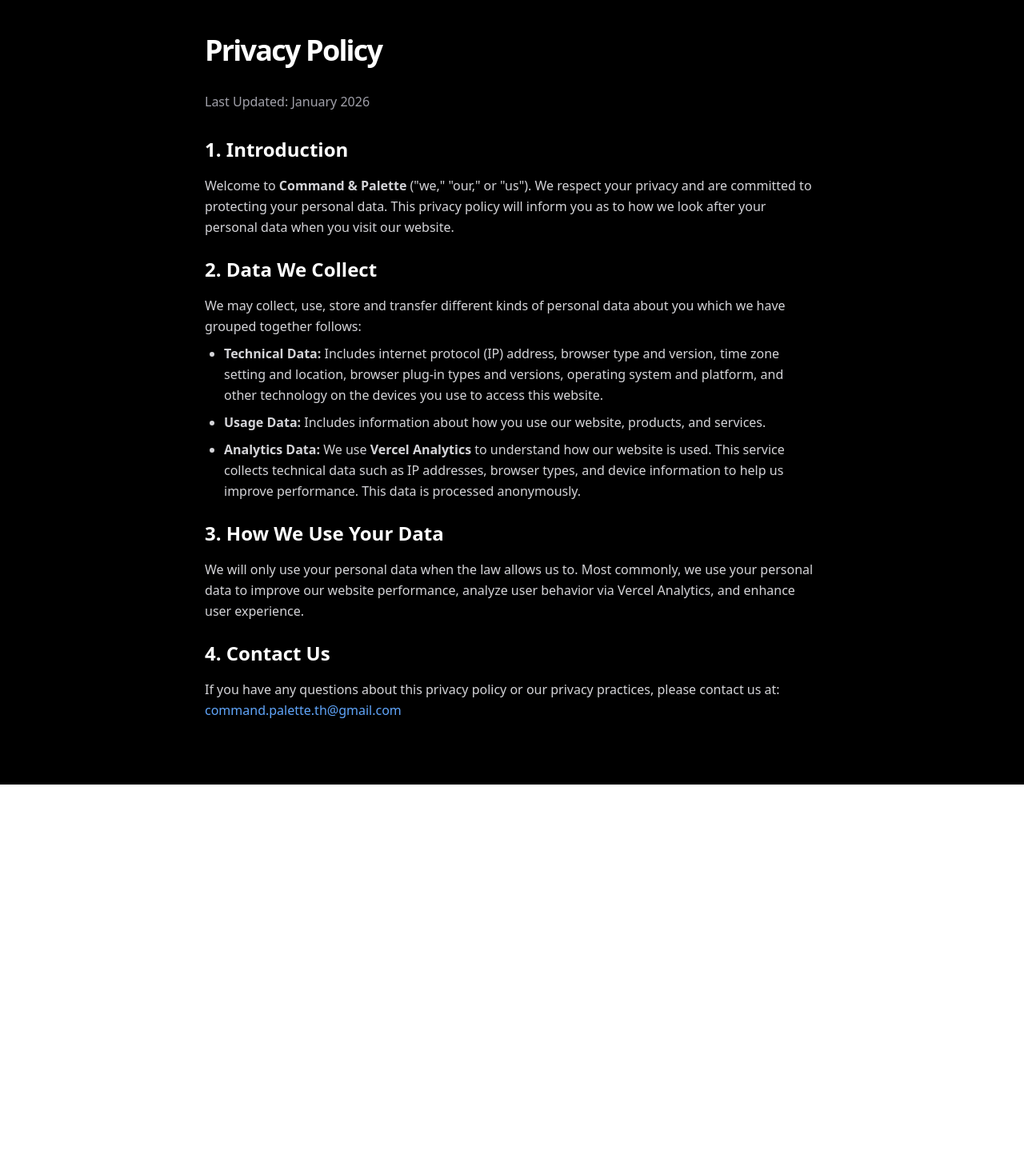
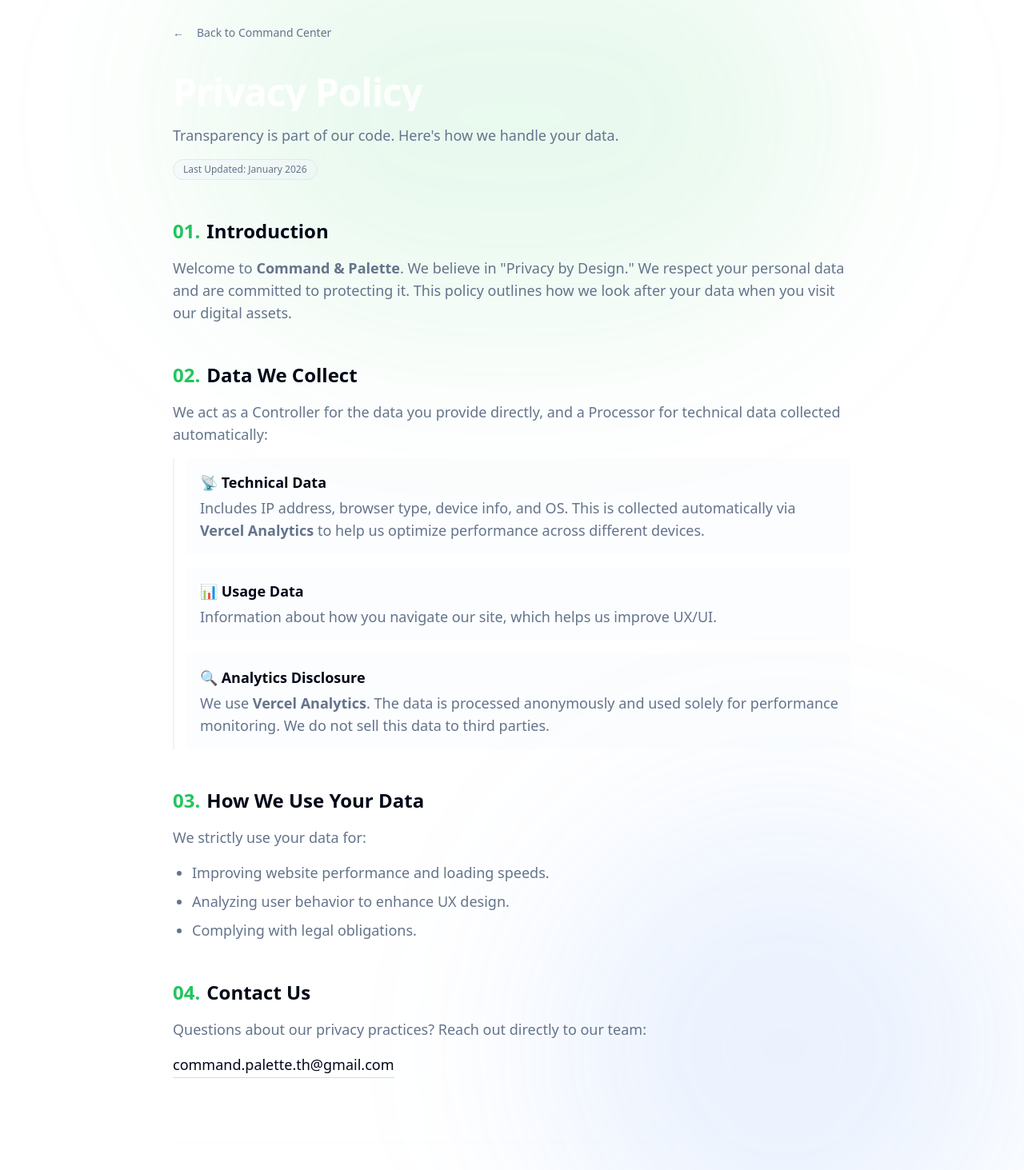
Before and after one commit to commandpaletteth/command-palette-web, a Next.js app: page /privacy in a window 1280 px wide. Shown: the part 105-1568 px from the top of the page at 80% size. Before the commit the page ends 1086 px from the top, so only its background shows below. Built offline with nearby package versions, Linux system fonts and the light colour scheme.

Commit message:
Enhance Privacy page design to match brand identity

```diff
--- a/app/privacy/page.tsx
+++ b/app/privacy/page.tsx
@@ -9,50 +9,98 @@ export const metadata: Metadata = {
 
 export default function PrivacyPage() {
   return (
-    <div className="min-h-screen bg-black text-white p-8 md:p-20 font-sans">
-      <div className="max-w-3xl mx-auto space-y-8">
-        <Link href="/">
-          <Button variant="ghost" className="pl-0 text-zinc-400 hover:text-white">
-            ← Back to Home
-          </Button>
-        </Link>
+    <div className="min-h-screen bg-background text-foreground relative overflow-hidden font-sans">
+      {/* Background Gradients (ให้ดูมีมิติเหมือนหน้าแรก) */}
+      <div className="absolute top-0 left-1/2 -translate-x-1/2 w-[800px] h-[500px] bg-green-500/10 blur-[120px] rounded-full pointer-events-none" />
+      <div className="absolute bottom-0 right-0 w-[600px] h-[600px] bg-blue-500/10 blur-[120px] rounded-full pointer-events-none" />
 
-        <h1 className="text-4xl font-bold tracking-tighter">Privacy Policy</h1>
-        <p className="text-zinc-400">Last Updated: January 2026</p>
+      <div className="relative max-w-4xl mx-auto px-6 py-20 md:py-32">
+        {/* Header Section */}
+        <div className="mb-12">
+          <Link href="/">
+            <Button variant="ghost" className="pl-0 text-muted-foreground hover:text-primary mb-8 group">
+              <span className="mr-2 group-hover:-translate-x-1 transition-transform">←</span>
+              Back to Command Center
+            </Button>
+          </Link>
 
-        <div className="space-y-6 text-zinc-300 leading-relaxed">
-          <section>
-            <h2 className="text-2xl font-semibold text-white mb-4">1. Introduction</h2>
+          <h1 className="text-4xl md:text-5xl font-bold tracking-tight mb-4 bg-clip-text text-transparent bg-gradient-to-r from-white to-white/60">
+            Privacy Policy
+          </h1>
+          <p className="text-lg text-muted-foreground">
+            Transparency is part of our code. Here's how we handle your data.
+          </p>
+          <div className="mt-4 inline-block px-3 py-1 rounded-full bg-secondary/50 border border-border text-xs text-muted-foreground">
+            Last Updated: January 2026
+          </div>
+        </div>
+
+        {/* Content Section */}
+        <div className="space-y-12 text-muted-foreground leading-relaxed md:text-lg">
+
+          <section className="space-y-4">
+            <h2 className="text-2xl font-semibold text-foreground flex items-center gap-2">
+              <span className="text-green-500">01.</span> Introduction
+            </h2>
             <p>
-              Welcome to <strong>Command & Palette</strong> ("we," "our," or "us"). We respect your privacy and are committed to protecting your personal data. This privacy policy will inform you as to how we look after your personal data when you visit our website.
+              Welcome to <strong>Command & Palette</strong>. We believe in "Privacy by Design." We respect your personal data and are committed to protecting it. This policy outlines how we look after your data when you visit our digital assets.
             </p>
           </section>
 
-          <section>
-            <h2 className="text-2xl font-semibold text-white mb-4">2. Data We Collect</h2>
+          <section className="space-y-4">
+            <h2 className="text-2xl font-semibold text-foreground flex items-center gap-2">
+              <span className="text-green-500">02.</span> Data We Collect
+            </h2>
             <p>
-              We may collect, use, store and transfer different kinds of personal data about you which we have grouped together follows:
+              We act as a Controller for the data you provide directly, and a Processor for technical data collected automatically:
             </p>
-            <ul className="list-disc pl-6 mt-2 space-y-2">
-              <li><strong>Technical Data:</strong> Includes internet protocol (IP) address, browser type and version, time zone setting and location, browser plug-in types and versions, operating system and platform, and other technology on the devices you use to access this website.</li>
-              <li><strong>Usage Data:</strong> Includes information about how you use our website, products, and services.</li>
-              <li><strong>Analytics Data:</strong> We use <strong>Vercel Analytics</strong> to understand how our website is used. This service collects technical data such as IP addresses, browser types, and device information to help us improve performance. This data is processed anonymously.</li>
+            <div className="grid gap-4 mt-4 pl-4 border-l-2 border-border/50">
+              <div className="bg-secondary/20 p-4 rounded-r-lg">
+                <strong className="text-foreground block mb-1">📡 Technical Data</strong>
+                Includes IP address, browser type, device info, and OS. This is collected automatically via <strong>Vercel Analytics</strong> to help us optimize performance across different devices.
+              </div>
+              <div className="bg-secondary/20 p-4 rounded-r-lg">
+                <strong className="text-foreground block mb-1">📊 Usage Data</strong>
+                Information about how you navigate our site, which helps us improve UX/UI.
+              </div>
+              <div className="bg-secondary/20 p-4 rounded-r-lg">
+                <strong className="text-foreground block mb-1">🔍 Analytics Disclosure</strong>
+                We use <strong>Vercel Analytics</strong>. The data is processed anonymously and used solely for performance monitoring. We do not sell this data to third parties.
+              </div>
+            </div>
+          </section>
+
+          <section className="space-y-4">
+            <h2 className="text-2xl font-semibold text-foreground flex items-center gap-2">
+              <span className="text-green-500">03.</span> How We Use Your Data
+            </h2>
+            <p>
+              We strictly use your data for:
+            </p>
+            <ul className="list-disc pl-6 space-y-2">
+              <li>Improving website performance and loading speeds.</li>
+              <li>Analyzing user behavior to enhance UX design.</li>
+              <li>Complying with legal obligations.</li>
             </ul>
           </section>
 
-          <section>
-            <h2 className="text-2xl font-semibold text-white mb-4">3. How We Use Your Data</h2>
+          <section className="space-y-4">
+            <h2 className="text-2xl font-semibold text-foreground flex items-center gap-2">
+              <span className="text-green-500">04.</span> Contact Us
+            </h2>
             <p>
-              We will only use your personal data when the law allows us to. Most commonly, we use your personal data to improve our website performance, analyze user behavior via Vercel Analytics, and enhance user experience.
+              Questions about our privacy practices? Reach out directly to our team:
             </p>
+            <a href="mailto:command.palette.th@gmail.com" className="inline-flex items-center gap-2 text-foreground hover:text-green-400 transition-colors border-b border-green-500/30 pb-0.5">
+              command.palette.th@gmail.com
+            </a>
           </section>
 
-          <section>
-            <h2 className="text-2xl font-semibold text-white mb-4">4. Contact Us</h2>
-            <p>
-              If you have any questions about this privacy policy or our privacy practices, please contact us at: <a href="mailto:command.palette.th@gmail.com" className="text-blue-400 hover:underline">command.palette.th@gmail.com</a>
-            </p>
-          </section>
+        </div>
+
+        {/* Footer decoration */}
+        <div className="mt-20 pt-8 border-t border-border/20 text-center text-sm text-muted-foreground/50">
+          Command & Palette Co., Ltd. &copy; 2026
         </div>
       </div>
     </div>
```
